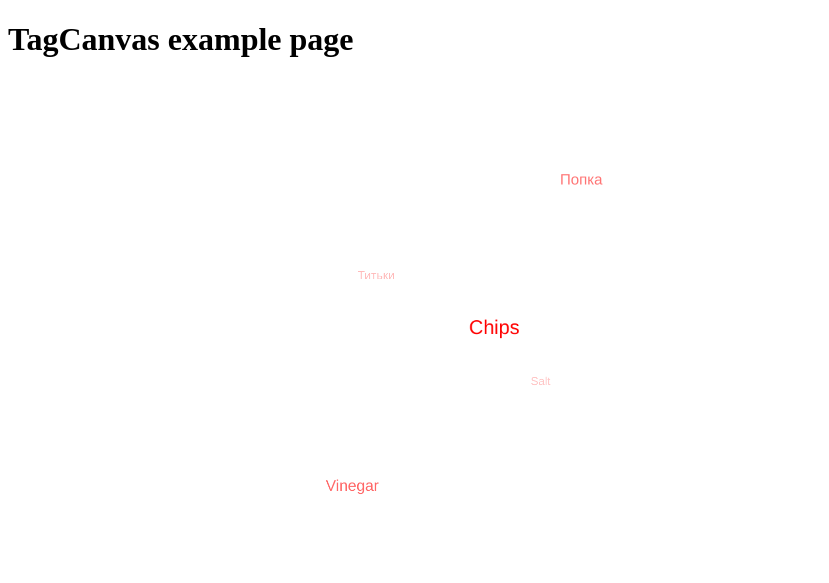
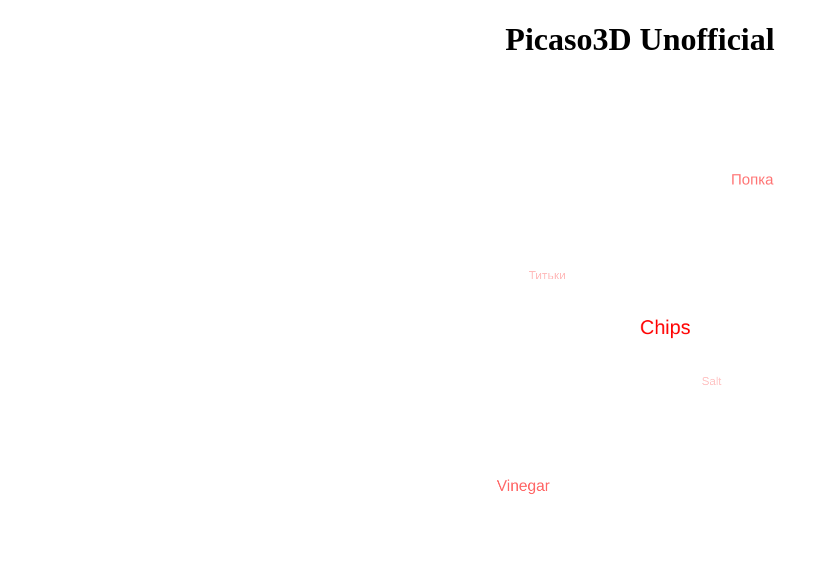
Before and after one commit to Octopusmode/picaso-html, a plain HTML site: page index.html in a window 1280 px wide. Shown: the whole page, without its empty margins (0-829 px from the left). Drawn offline with Linux system fonts and the light colour scheme.

```diff
--- a/index.html
+++ b/index.html
@@ -2,13 +2,17 @@
 <html>
   <head>
     <meta charset="UTF-8">
-    <title>TagCanvas example</title>
+    <title>Picaso3D Unofficial</title>
     <!--[if lt IE 9]><script type="text/javascript" src="excanvas.js"></script><![endif]-->
     <script src="tagcanvas.min.js" type="text/javascript"></script>
     <style>
+      body {
+        text-align: center;
+      }
       #myCanvasContainer {
         width: 66.67%;
         margin: 0 auto;
+        transition: all 0.5s ease-in-out;
       }
     </style>
     <script type="text/javascript">
@@ -45,10 +49,13 @@
           document.getElementById('myCanvasContainer').style.display = 'none';
         }
       };
+      window.onresize = function() {
+        TagCanvas.Reload('myCanvas');
+      };
     </script>
   </head>
   <body>
-    <h1>TagCanvas example page</h1>
+    <h1>Picaso3D Unofficial</h1>
     <div id="myCanvasContainer">
       <canvas width="500" height="500" id="myCanvas">
         <p>Anything in here will be replaced on browsers that support the canvas element</p>
```
